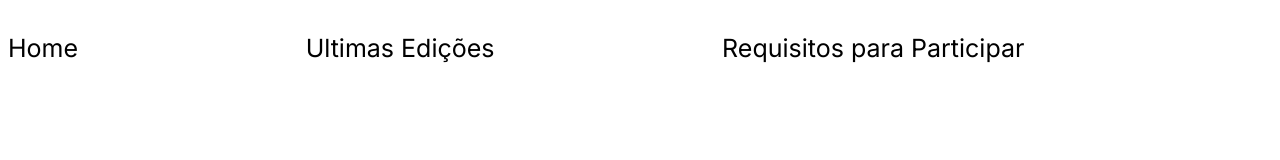
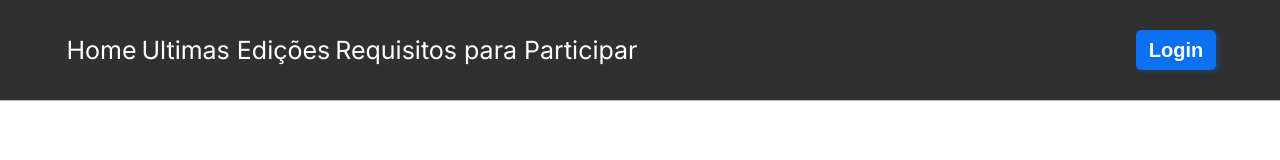
Before and after one commit to kayoTRZN/projetoBootCamp, a plain HTML site: page index.html in a window 1280 px wide. Drawn offline with Linux system fonts and the light colour scheme.

Commit message:
Criaçao do css menu]

```diff
--- a/index.html
+++ b/index.html
@@ -11,17 +11,13 @@
 </head>
 <body>
   <!--MENU--HORIZONTAL-->
-  <div id="tlt">
-    <div class="tltC">
-      <p>Home</p>
-    </div>
-    <div class="tltC">
-      <p>Ultimas Edições</p>
-    </div>
-    <div class="tltC">
-      <p>Requisitos para Participar</p>
-    </div>
+ <nav id="principal">
+  <div id="menu">
+    <a href="" >Home</a>
+    <a href="" >Ultimas Edições</a>
+    <a href="" >Requisitos para Participar</a>
   </div>
-
+  <button>Login</button>
+ </nav>
 </body>
 </html>
--- a/style.css
+++ b/style.css
@@ -1,14 +1,53 @@
-#tlt{
-  display: grid;
-  grid-auto-flow: column;
-  text-align: left;
-  margin-right: 20px;
+body{
+  font-family: Inter;
+  margin: 0px;
+  padding: 0px;
 
 }
-.tltC{
-  font-family: Inter;
-  font-size: 25px;
-  line-height: 30px;
-  letter-spacing: 0em;
+#principal{
+  width: 100%;
+  height: 100px;
+  display: flex;
+  justify-content: space-between;
+  align-items: center;
+  background-color: #303030;
+  border-bottom:  1px solid #BABABA;
 
-}
+
+  }
+  #principal div a{
+    font-size: 25px;
+    line-height: 30px;
+    text-decoration: none;
+    color: #FFFFFF;
+  }
+    #principal div a:hover{
+        color: #CCCCCC;
+    }
+
+
+  #menu{
+    display: flex;
+    width: 45%;
+    justify-content:space-around ;
+    align-items: center;
+    margin-left: 5%;
+
+
+  }
+  #principal button{
+    margin-right: 5%;
+    border-radius: 5px;
+    cursor: pointer;
+    border: none;
+    Width:80px;
+    Height:40px;
+    font-size: 20px;
+    font-weight: 600;
+    color: #FFFFFF;
+    background-color: #0C70F2;
+    box-shadow: 3px 2px 4px 0px #0C70F240;
+
+
+
+  }
```
